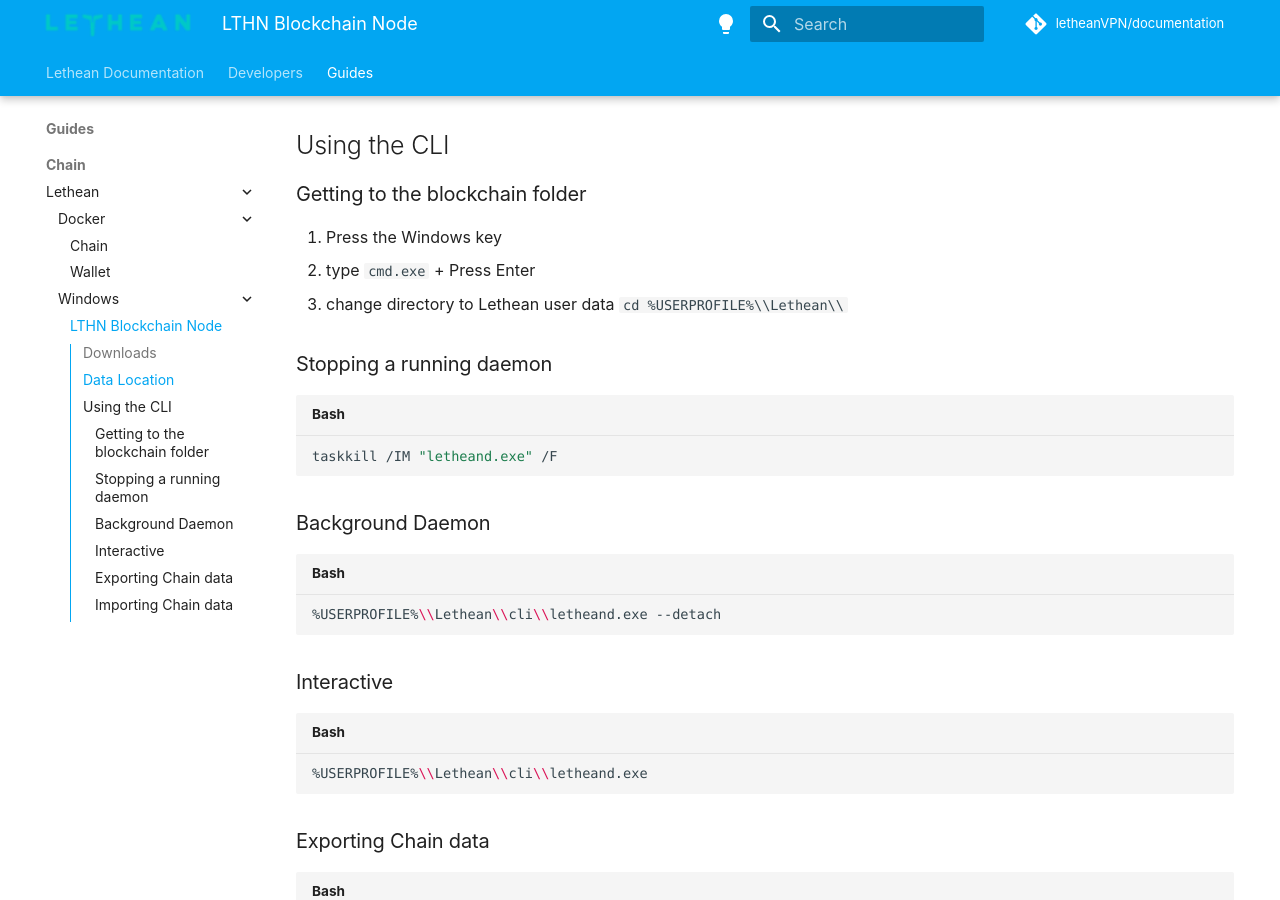
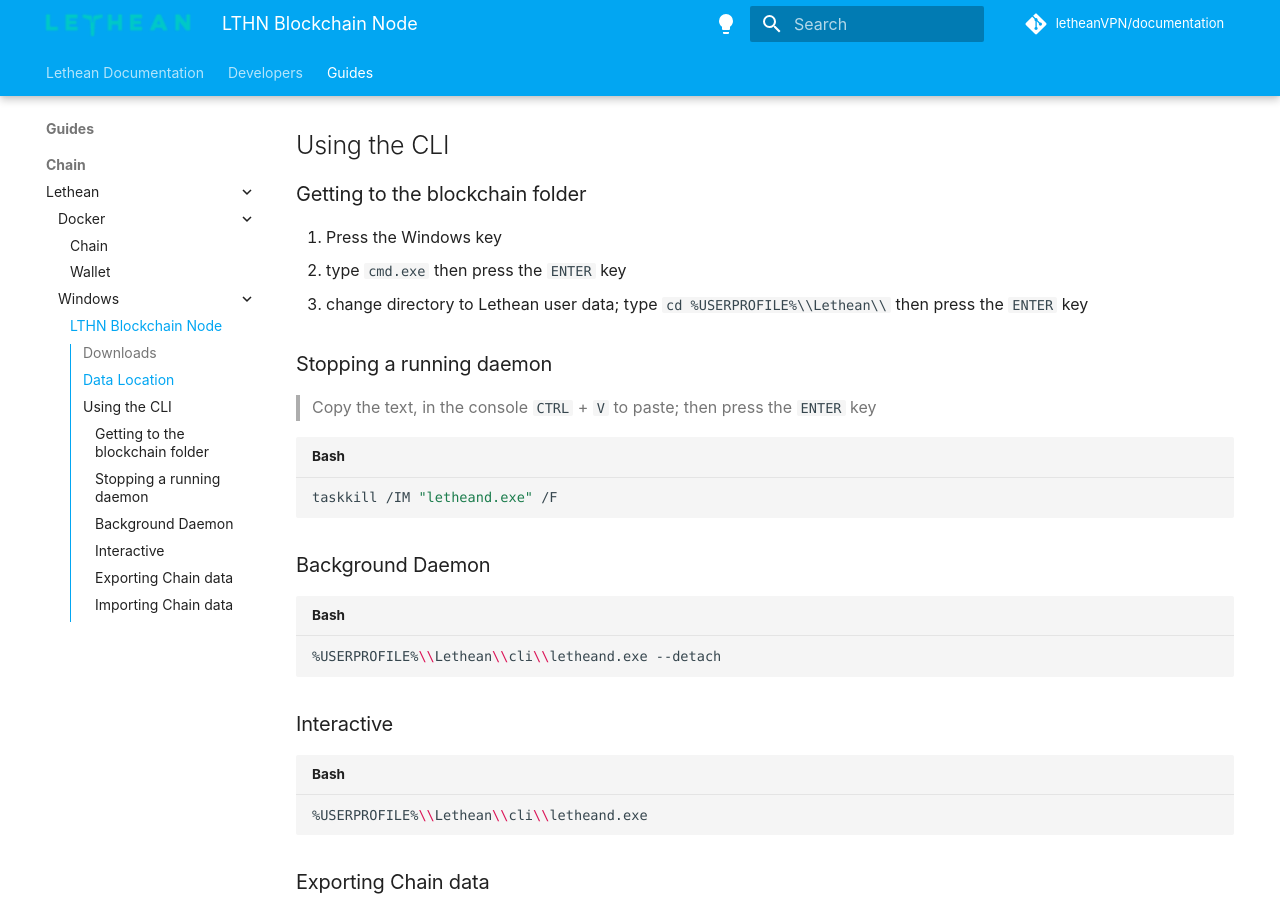
Before and after one commit to letheanVPN/documentation, an MkDocs documentation site: the page built from docs/guides/chain/lethean/windows/chain.md, in a window 1280 px wide and 900 px high, scrolled down 422 px. Built offline with MkDocs 1.6.1 and Material for MkDocs 9.7.7, drawn with Linux system fonts in a browser that asks for light colours; comment, search, counter and statistics services are not loaded.

Commit message:
Update chain.md

````diff
--- a/docs/guides/chain/lethean/windows/chain.md
+++ b/docs/guides/chain/lethean/windows/chain.md
@@ -16,10 +16,12 @@
 ### Getting to the blockchain folder
 
 1. Press the Windows key
-2. type `cmd.exe` + Press Enter
-3. change directory to Lethean user data `cd %USERPROFILE%\\Lethean\\`
+2. type `cmd.exe` then press the `ENTER` key
+3. change directory to Lethean user data; type `cd %USERPROFILE%\\Lethean\\` then press the `ENTER` key
 
 ### Stopping a running daemon
+
+> Copy the text, in the console `CTRL` + `V` to paste; then press the `ENTER` key
 
 ```shell
 taskkill /IM "letheand.exe" /F
````
